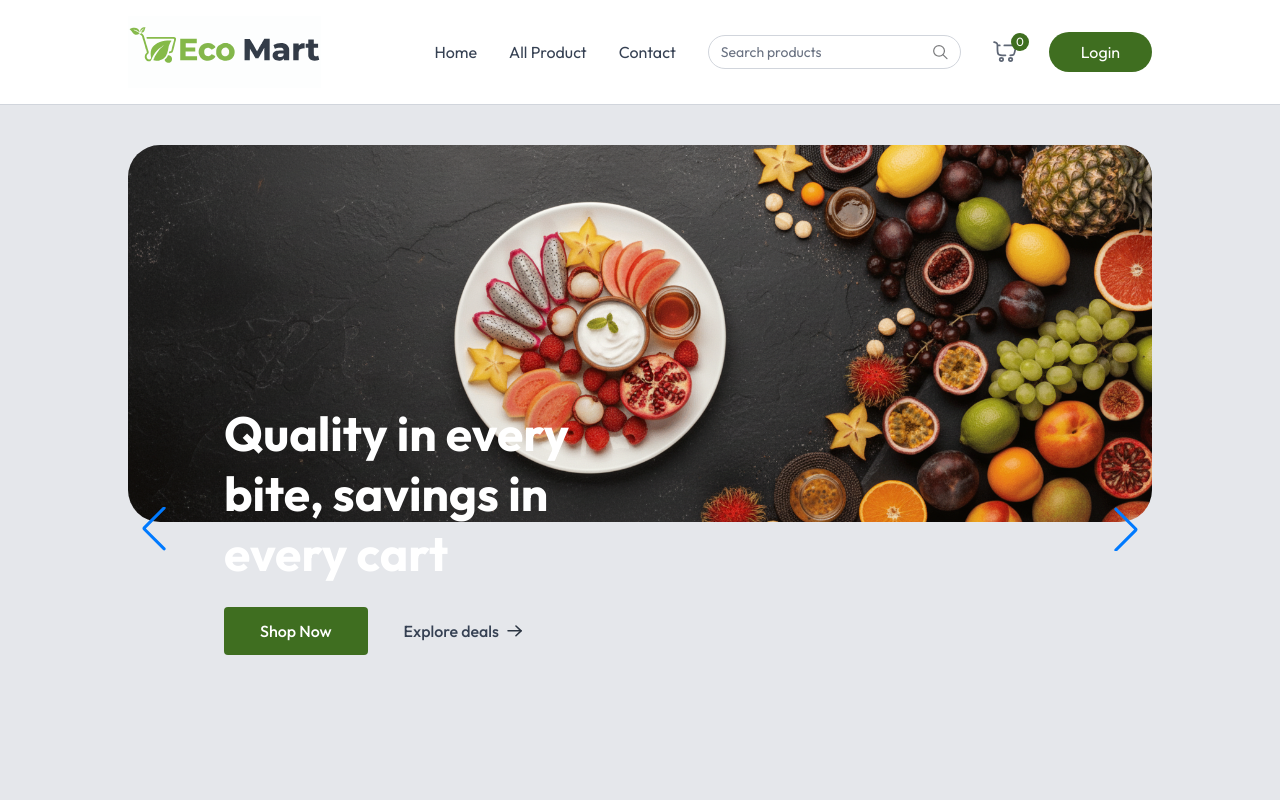
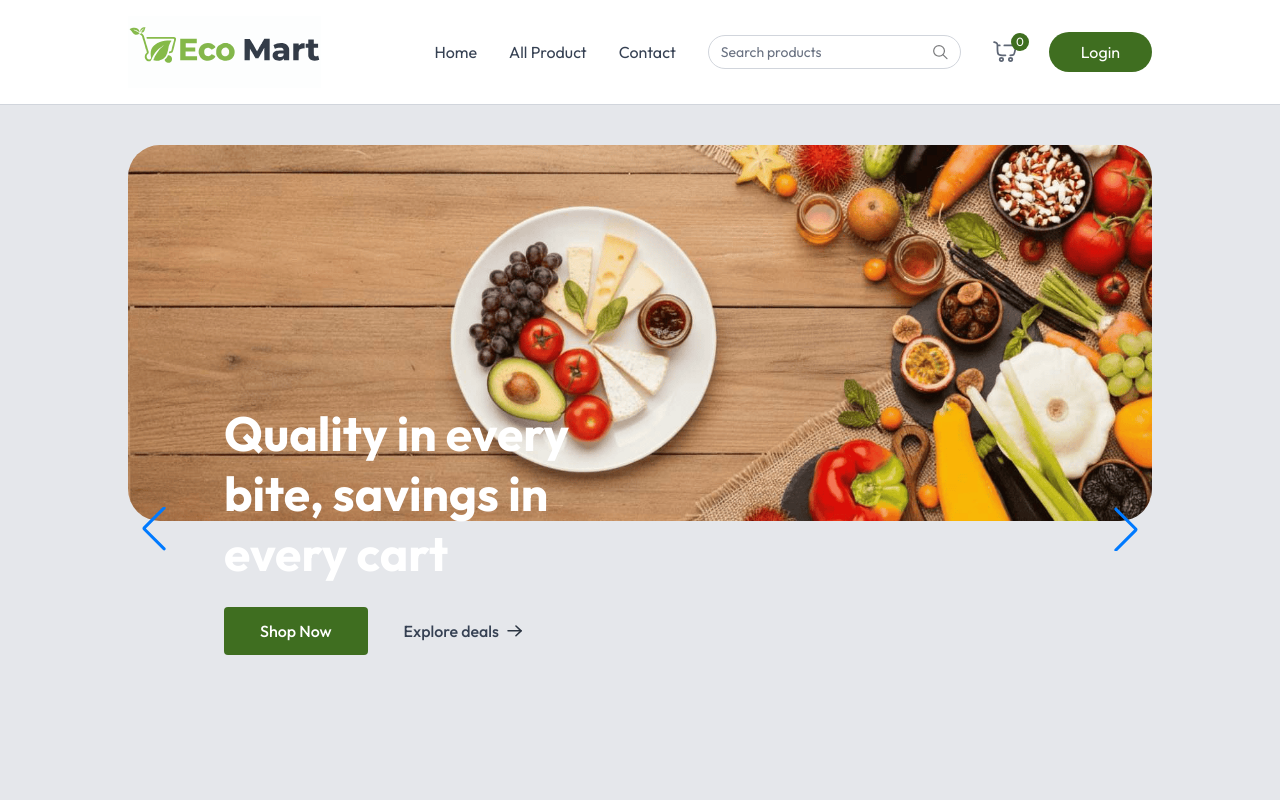
Before and after one commit to MdAjharulIslam/EcoMart, a React (Vite) app in the folder client/: page / in a window 1280 px wide. Shown: the top 800 px of the page. Built offline with nearby package versions, Linux system fonts and the light colour scheme; no server answers.

Commit message:
currection slide

```diff
--- a/client/src/components/MainBanner.jsx
+++ b/client/src/components/MainBanner.jsx
@@ -9,8 +9,8 @@ import "swiper/css/pagination"
 
 const MainBanner = () => {
   const slides = [
-    { id: 1, img: assets.main_banner_bg,  imgSm: assets.main_banner_bg_sm },
-    { id: 2, img: assets.main_banner_bg1, imgSm: assets.main_banner_bg_sm },
+    { id: 1, img: assets.main_banner_bg1, imgSm: assets.main_banner_bg_sm },
+    { id: 2, img: assets.main_banner_bg,  imgSm: assets.main_banner_bg_sm },
     { id: 3, img: assets.main_banner_bg2, imgSm: assets.main_banner_bg_sm },
     { id: 4, img: assets.main_banner_bg3, imgSm: assets.main_banner_bg_sm },
   ]
```
